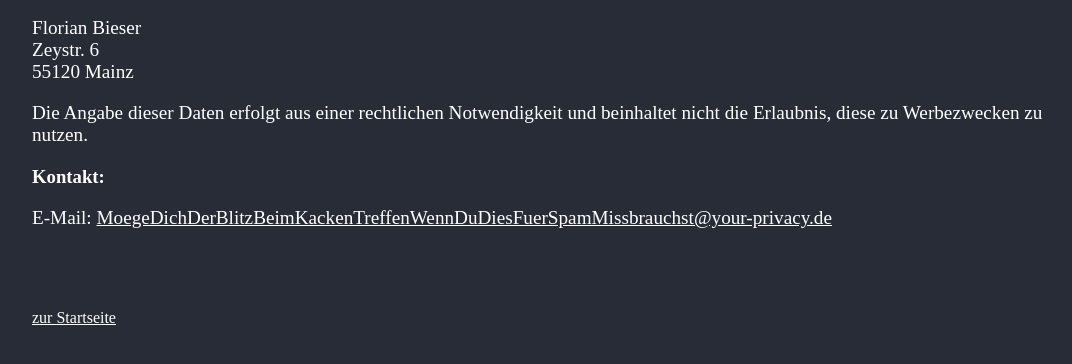
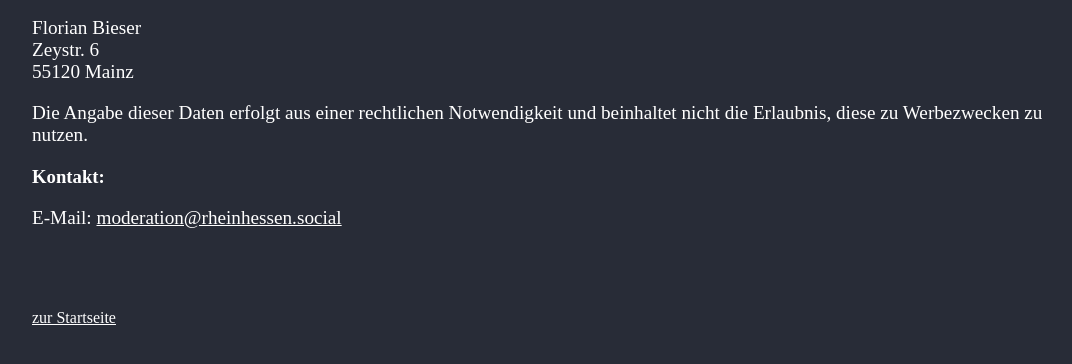
Before and after one commit to rheinhessensocial/rheinhessensocial.github.io, a plain HTML site: page impressum.html in a window 1280 px wide. Shown: the part 208-572 px from the top of the page, without its empty margins (96-1168 px from the left). Drawn offline with Linux system fonts and the light colour scheme.

Commit message:
more serious

```diff
--- a/impressum.html
+++ b/impressum.html
@@ -16,7 +16,7 @@
 	55120 Mainz</p>
 	<p>Die Angabe dieser Daten erfolgt aus einer rechtlichen Notwendigkeit und beinhaltet nicht die Erlaubnis, diese zu Werbezwecken zu nutzen.</p>
 	<h3>Kontakt:</h3>
-	<p>E-Mail: <a href="mailto:MoegeDichDerBlitzBeimKackenTreffenWennDuDiesFuerSpamMissbrauchst@your-privacy.de" rel="nofollow">MoegeDichDerBlitzBeimKackenTreffen&shy;WennDuDiesFuerSpamMissbrauchst@your-privacy.de</a></p>
+	<p>E-Mail: <a href="mailto:moderation@rheinhessen.social" rel="nofollow">moderation@rheinhessen.social</a></p>
 
 <footer>
 	<a href="index.html">zur Startseite</a>
```
